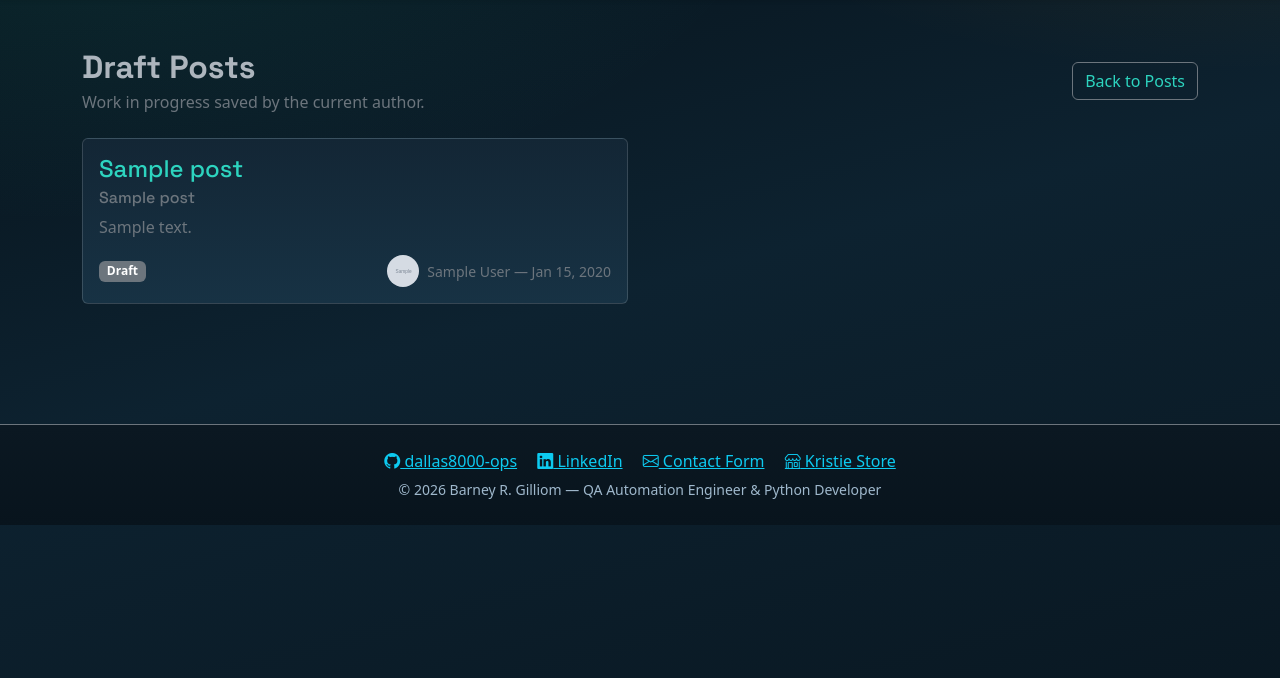
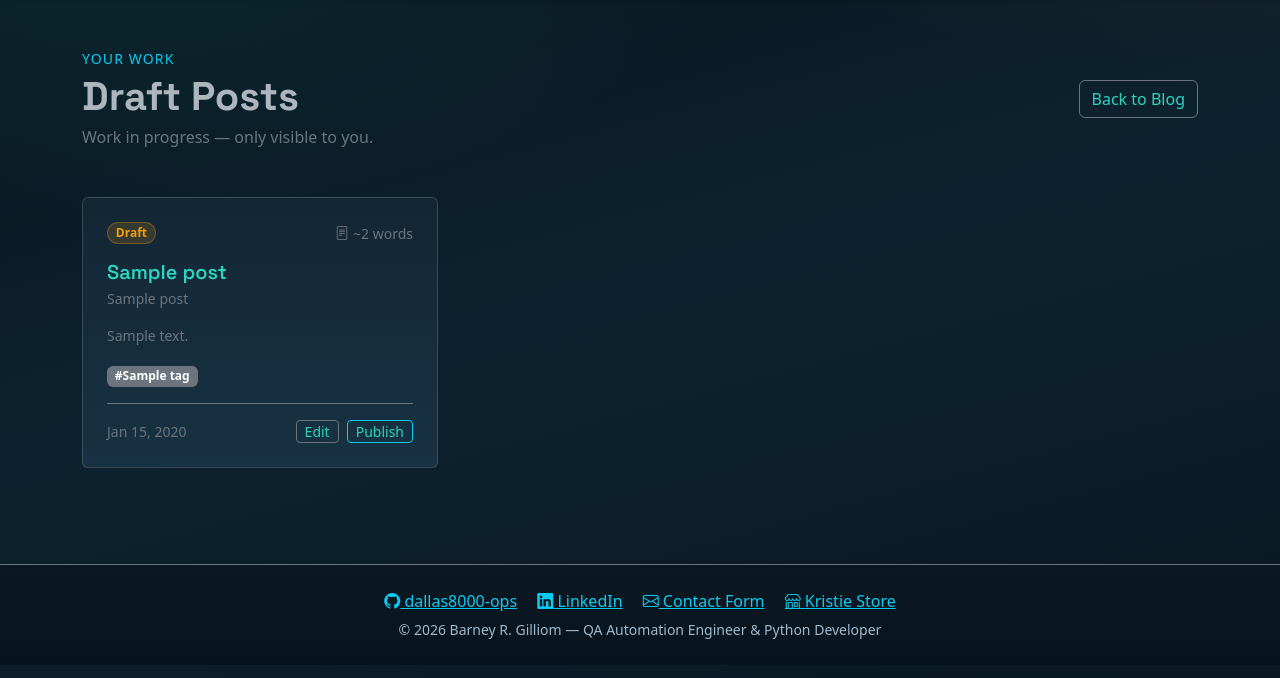
Before and after one commit to dallas8000-ops/BLOG-2, a Django app: template templates/posts/post_draft_list.html in a window 1280 px wide. Shown: the part 57-735 px from the top of the page. Run offline with Django 3.2, Linux system fonts and the light colour scheme; the template is opened without the code that fills it: most values are stand-ins (such as "Sample title", 1, 10 or a date in 2020); grey boxes marked "Sample" are stand-in pictures.

Commit message:
Finish blog improvements: markdown, feeds, sitemap, CI

```diff
--- a/api/serializers.py
+++ b/api/serializers.py
@@ -5,7 +5,8 @@ from django.contrib.auth.models import User
 class PostSerializer(serializers.ModelSerializer):
     class Meta:
         model = Post
-        fields = '__all__'
+        fields = ['id', 'title', 'subtitle', 'body', 'tags', 'status', 'author', 'created_on']
+        read_only_fields = ['id', 'created_on']
 
 class UserSerializer(serializers.ModelSerializer):
     class Meta:
--- a/posts/urls.py
+++ b/posts/urls.py
@@ -1,4 +1,5 @@
 from django.urls import path
+from .feeds import LatestPostsFeed
 
 from .views import (
     PostArchivedListView,
@@ -14,6 +15,7 @@ from .views import (
 
 urlpatterns = [
     path('', PostListView.as_view(), name='post_list'),
+    path('feed/', LatestPostsFeed(), name='post_feed'),
     path('new/', PostCreateView.as_view(), name='post_new'),
     path('<int:pk>/', PostDetailView.as_view(), name='post_detail'),
     path('<int:pk>/edit/', PostUpdateView.as_view(), name='post_edit'),
--- a/requirements.txt
+++ b/requirements.txt
@@ -11,6 +11,7 @@ django-filter==25.2
 djangorestframework==3.17.1
 djangorestframework_simplejwt==5.5.1
 gunicorn==25.3.0
+markdown==3.10.2
 packaging==26.2
 pillow==12.1.1
 psycopg2-binary==2.9.12
--- a/templates/posts/detail.html
+++ b/templates/posts/detail.html
@@ -1,5 +1,6 @@
 {% extends 'base.html' %}
 {% load static %}
+{% load post_extras %}
 
 {% block title %}{{ post.title }} | Barney Gilliom{% endblock %}
 {% block og_title %}{{ post.title }}{% endblock %}
@@ -28,13 +29,13 @@
               {% endwith %}
               <div>
                 <div class="fw-semibold text-light"><a href="{% url 'public_profile' post.author.username %}" class="text-light text-decoration-none">{{ post.author }}</a></div>
-                <div class="text-secondary small">Published {{ post.created_on|date:'M d, Y' }}</div>
+                <div class="text-secondary small">Published {{ post.created_on|date:'M d, Y' }} &bull; {{ post.body|reading_time }}</div>
               </div>
             </div>
           </div>
 
           <div class="post-body-copy">
-            {{ post.body|linebreaks }}
+            {{ post.body|markdownify }}
           </div>
 
           {% if post.get_tags %}
--- a/templates/posts/list.html
+++ b/templates/posts/list.html
@@ -1,5 +1,6 @@
 {% extends 'base.html' %}
 {% load static %}
+{% load post_extras %}
 {% block title %}Blog | Barney Gilliom{% endblock %}
 {% block og_title %}Dev Blog | Barney Gilliom{% endblock %}
 {% block og_description %}Notes on QA automation, Python, Django, and building production software.{% endblock %}
@@ -70,7 +71,7 @@
               {% else %}
                 <span class="badge rounded-pill bg-secondary">{{ post.status }}</span>
               {% endif %}
-              <small class="text-secondary"><i class="bi bi-file-text me-1"></i>~{{ post.body|wordcount }} words</small>
+              <small class="text-secondary"><i class="bi bi-clock me-1"></i>{{ post.body|reading_time }}</small>
             </div>
 
             <!-- Title + subtitle -->
--- a/templates/posts/post_draft_list.html
+++ b/templates/posts/post_draft_list.html
@@ -1,39 +1,53 @@
 {% extends 'base.html' %}
 {% load static %}
+{% block title %}Drafts | Barney Gilliom{% endblock %}
 {% block content %}
-<div class="container py-5">
-  <div class="d-flex justify-content-between align-items-center mb-4">
-    <div>
-      <h2 class="fw-bold mb-1">Draft Posts</h2>
-      <p class="text-secondary mb-0">Work in progress saved by the current author.</p>
+<section class="py-5">
+  <div class="container">
+    <div class="d-flex flex-wrap justify-content-between align-items-start gap-3 mb-5">
+      <div>
+        <p class="text-info text-uppercase small letter-spacing mb-1">Your Work</p>
+        <h1 class="fw-bold mb-1">Draft Posts</h1>
+        <p class="text-secondary mb-0">Work in progress — only visible to you.</p>
+      </div>
+      <a href="{% url 'post_list' %}" class="btn btn-outline-secondary align-self-center">Back to Blog</a>
     </div>
-    <a href="{% url 'post_list' %}" class="btn btn-outline-secondary">Back to Posts</a>
-  </div>
-  <div class="row">
+    <div class="row g-4">
     {% for post in posts %}
-      <div class="col-md-6 mb-4">
+      <div class="col-md-6 col-lg-4">
         <div class="card post-card h-100">
-          <div class="card-body">
-            <h4 class="card-title"><a href="{% url 'post_detail' post.pk %}">{{ post.title }}</a></h4>
-            <h6 class="card-subtitle mb-2 text-secondary">{{ post.subtitle }}</h6>
-            <p class="card-text text-secondary">{{ post.body|truncatewords:30 }}</p>
-            <div class="d-flex justify-content-between align-items-center mt-3">
-              <span class="badge bg-secondary">Draft</span>
-              <small class="text-secondary d-flex align-items-center">
-                {% with profile=post.author.profile %}
-                  <img src="{% static '' %}{{ profile.avatar }}" alt="{{ post.author }} avatar" style="width:32px;height:32px;object-fit:cover;border-radius:50%;margin-right:8px;">
-                {% endwith %}
-                {{ post.author }} &mdash; {{ post.created_on|date:'M d, Y' }}
-              </small>
+          <div class="card-body d-flex flex-column p-4">
+            <div class="d-flex justify-content-between align-items-center mb-3">
+              <span class="badge rounded-pill" style="background:rgba(245,158,11,0.15);color:#f59e0b;border:1px solid rgba(245,158,11,0.3);">Draft</span>
+              <small class="text-secondary"><i class="bi bi-file-text me-1"></i>~{{ post.body|wordcount }} words</small>
+            </div>
+            <h5 class="card-title fw-semibold mb-1">
+              <a href="{% url 'post_detail' post.pk %}" class="text-decoration-none" style="color:#f1f5f9;">{{ post.title }}</a>
+            </h5>
+            <p class="text-secondary small mb-3">{{ post.subtitle }}</p>
+            <p class="card-text text-secondary small flex-grow-1">{{ post.body|truncatewords:25 }}</p>
+            {% if post.get_tags %}
+            <div class="mb-3">{% for tag in post.get_tags %}<span class="badge bg-secondary me-1">#{{ tag }}</span>{% endfor %}</div>
+            {% endif %}
+            <div class="d-flex justify-content-between align-items-center pt-3 mt-auto border-top border-secondary">
+              <small class="text-secondary">{{ post.created_on|date:'M d, Y' }}</small>
+              <div class="d-flex gap-2">
+                <a href="{% url 'post_edit' post.pk %}" class="btn btn-sm btn-outline-secondary py-0 px-2">Edit</a>
+                <a href="{% url 'toggle_post_status' post.pk %}" class="btn btn-sm btn-outline-info py-0 px-2">Publish</a>
+              </div>
             </div>
           </div>
         </div>
       </div>
     {% empty %}
       <div class="col-12">
-        <div class="alert alert-secondary text-center">No draft posts found.</div>
+        <div class="text-center py-5" style="color:var(--text-muted);">
+          <i class="bi bi-inbox fs-1 mb-3 d-block"></i>
+          <p>No drafts yet.</p>
+        </div>
       </div>
     {% endfor %}
+    </div>
   </div>
-</div>
+</section>
 {% endblock %}
```
Also changed, not shown: pages/views.py (+17 -2 lines), posts/feeds.py (added, +27 -0 lines), posts/templatetags/post_extras.py (added, +20 -0 lines), templates/posts/new.html (+14 -10 lines), templates/posts/post_archived_list.html (+34 -23 lines), templates/registration/public_profile.html (+8 -8 lines), .github/workflows/ci.yml (added), posts/templatetags/__init__.py (added).
